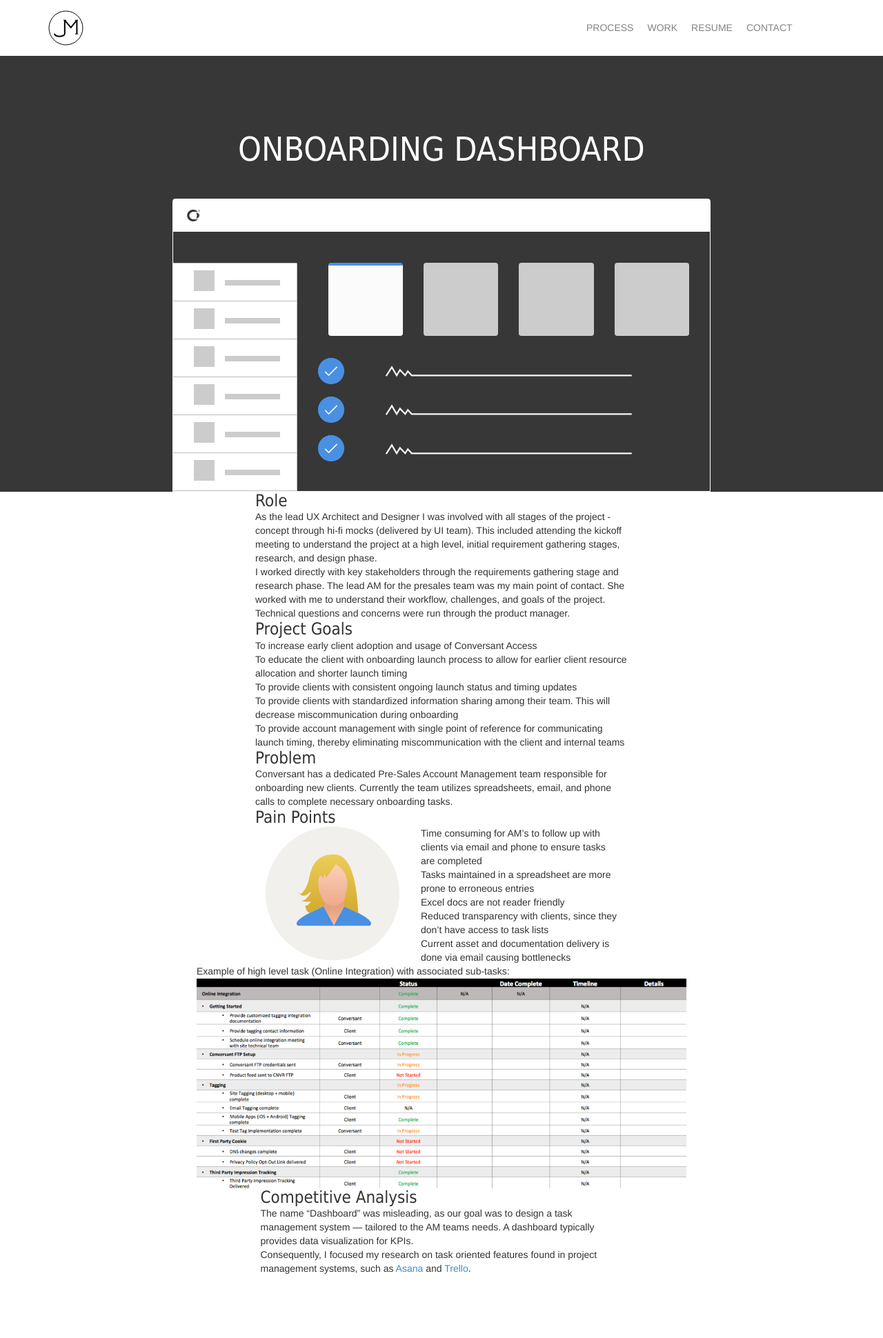
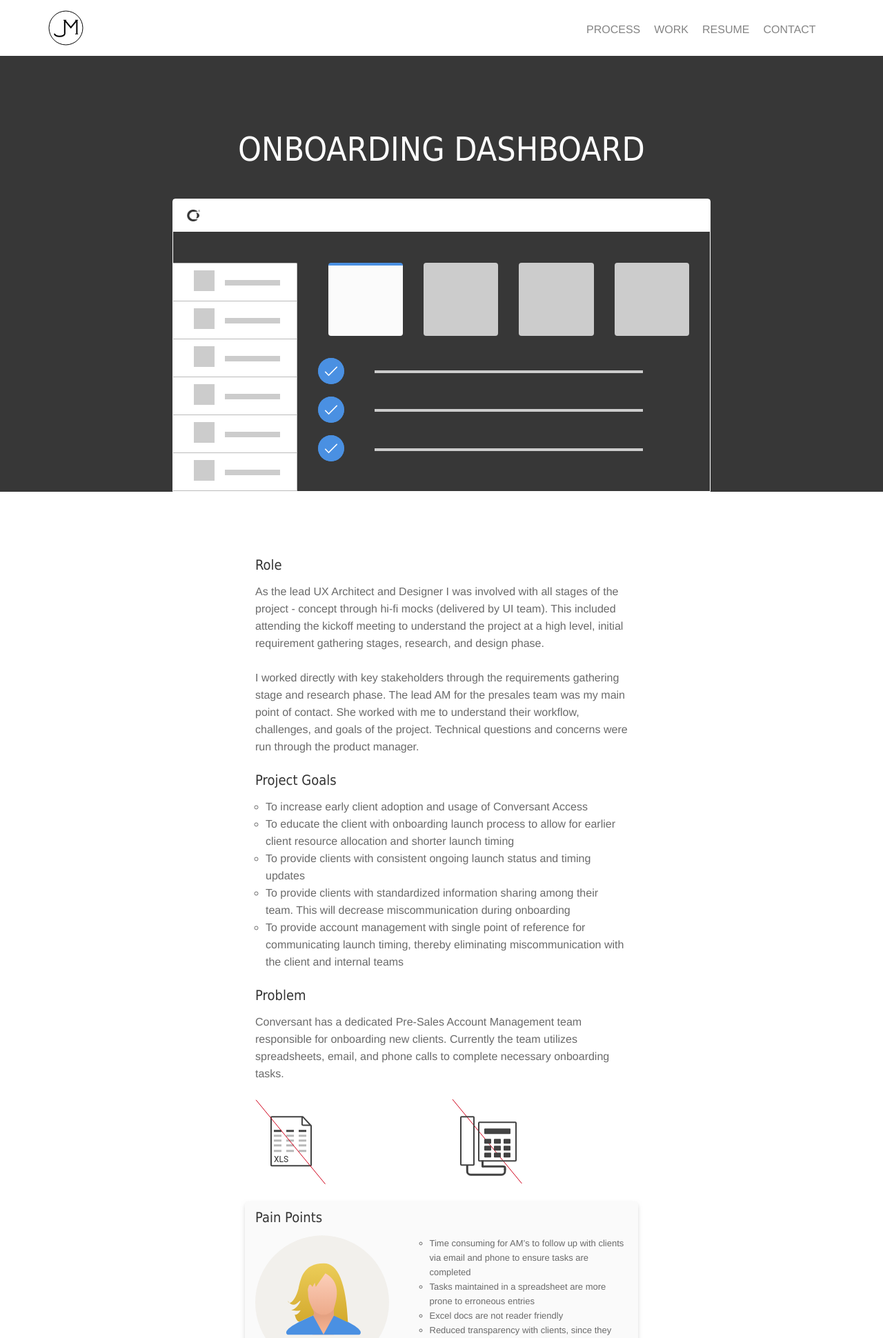
Before and after one commit to jmills312/portfolio, a PHP site: page /folio1.php in a window 1280 px wide. Shown: the top 1940 px of the page at 69% size. Before the commit the page ends 1847 px from the top, so only its background shows below. Run offline with PHP 8.4, Linux system fonts and the light colour scheme.

Commit message:
new assets and layout

```diff
--- a/assets/css/main.css
+++ b/assets/css/main.css
@@ -55,6 +55,15 @@ h2 {
 .black-heading h2 {
   font-weight: 300;
   color: #333;
+}
+.m-bottom {
+  margin-bottom: 25px;
+}
+.m-bottom2 {
+  margin-bottom: 45px;
+}
+.remove-m {
+  margin-bottom: 0 !important;
 }
 /* NAV */
 /* Menu Fade In */
@@ -276,6 +285,7 @@ nav ul li a:hover {
 #onboarding {
   background: #373737;
   padding-top: 145px;
+  margin-bottom: 95px;
 }
 #onboarding h2 {
   color: #fefefe;
@@ -285,7 +295,9 @@ nav ul li a:hover {
 }
 /** Task line svg **/
 .task_line {
-  margin-top: 18px;
+  height: 4px;
+  background: #ccc;
+  margin-top: 25px;
 }
 /** Checkmark svg**/
 .checkmark__circle {
@@ -368,8 +380,39 @@ animation-delay: 2s;
   }
 }
 /* onboard main section */
+.folio1 p, li  {
+  color: #6a6a6a;
+  font-size: 16px;
+  line-height: 25px;
+}
+.folio1 p {
+  margin-bottom: 25px;
+}
+.folio1 ul li {
+  list-style-type: circle;
+  margin-left: 15px;
+}
+.folio1 h3 {
+  font-size: 20px;
+  margin-bottom: 15px;
+}
 .task-list {
   max-width: 100%;
+}
+.pain-points {
+  background: #FAFAFA;
+  padding-top: 12px;
+  border-radius: 4px;
+  -webkit-box-shadow: 0px 3px 7px -2px rgba(156,156,156,0.7);
+  -moz-box-shadow: 0px 3px 7px -2px rgba(156,156,156,0.7);
+  box-shadow: 0px 3px 7px -2px rgba(156,156,156,0.7);
+}
+.pain-points ul {
+  margin-top: 38px;
+}
+.pain-points ul li {
+  font-size: 13px;
+  line-height: 21px;
 }
 /*-----------------------------------*/
 /*          MEDIA QUERIES            */
--- a/folio1.php
+++ b/folio1.php
@@ -2,15 +2,15 @@
 
 <!-- nav -->
 <?php include 'nav.php'?>
-
-<section id="onboarding">
+<!-- top -->
+<section class="folio1" id="onboarding">
 	<div class="container">
 		<div class="row">
-
 			<div class="col-xs-12">
 				<h2 class="text-center">onboarding dashboard</h2>
 			</div>
 		</div><!--/row-->
+		<div class="onboard-svg">
 			<div class="row">
 				<div class="col-sm-8 col-sm-offset-2 dashboard">
 					<div class="row">
@@ -90,27 +90,28 @@
 							<div class="col-sm-2">
 								<svg class="checkmark check1" xmlns="http://www.w3.org/2000/svg" viewBox="0 0 52 52"><circle class="checkmark__circle" cx="26" cy="26" r="25" fill="none"/><path class="checkmark__check" fill="none" d="M14.1 27.2l7.1 7.2 16.7-16.8"/></svg>
 							</div><!--/col-sm-4-->
-						<div class="col-sm-8"><img class="task_line" src="assets/img/portfolio/task_line.svg" data-aos="zoom-in" data-aos-duration="800"></div>
+							<div class="col-sm-8 task_line" data-aos="fade-right" data-aos-duration="1000"></div>
 						</div>
 						<div class="row">
 							<div class="col-sm-2">
 								<svg class="checkmark check2" xmlns="http://www.w3.org/2000/svg" viewBox="0 0 52 52"><circle class="checkmark__circle" cx="26" cy="26" r="25" fill="none"/><path class="checkmark__check" fill="none" d="M14.1 27.2l7.1 7.2 16.7-16.8"/></svg>
 							</div><!--/col-sm-4-->
-						<div class="col-sm-8"><img class="task_line" src="assets/img/portfolio/task_line.svg" data-aos="zoom-in" data-aos-duration="1400"></div>
+							<div class="col-sm-8 task_line" data-aos="fade-right" data-aos-duration="1200"></div>
 						</div>
 						<div class="row">
 							<div class="col-sm-2">
 								<svg class="checkmark check3" xmlns="http://www.w3.org/2000/svg" viewBox="0 0 52 52"><circle class="checkmark__circle" cx="26" cy="26" r="25" fill="none"/><path class="checkmark__check" fill="none" d="M14.1 27.2l7.1 7.2 16.7-16.8"/></svg>
 							</div><!--/col-sm-4-->
-						<div class="col-sm-8"><img class="task_line" src="assets/img/portfolio/task_line.svg" data-aos="zoom-in" data-aos-duration="2000"></div>
+							<div class="col-sm-8 task_line" data-aos="fade-right" data-aos-duration="1400"></div>
 						</div>
 				</div><!--/ col 8-->
 			</div><!--/row-->
 	</div><!--/container-->
 </section>
-<article>
+<!-- main content -->
+<article class="folio1">
 	<div class="container">
-		<div class="col-sm-6 col-sm-offset-3">
+		<div class="col-md-6 col-md-offset-3">
 			<h3>Role</h3>
 			<p>As the lead UX Architect and Designer I was involved with all stages of the project - concept through hi-fi mocks (delivered by UI team). This included attending the kickoff meeting to understand the project at a high level, initial requirement gathering stages, research, and design phase.
 			</p>
@@ -118,25 +119,33 @@
 			</p>
 
 		<h3>Project Goals</h3>
-			<ul>
+			<ul class="m-bottom">
 				<li>To increase early client adoption and usage of Conversant Access</li>
 				<li>To educate the client with onboarding launch process to allow for earlier client resource allocation and shorter launch timing</li>
 				<li>To provide clients with consistent ongoing launch status and timing updates</li>
 				<li>To provide clients with standardized information sharing among their team.  This will decrease miscommunication during onboarding</li>
 				<li>To provide account management with single point of reference for communicating launch timing, thereby eliminating miscommunication with the client and internal teams </li>
 			</ul>
-
+		<div class="problem m-bottom">
 			<h3>Problem</h3>
 			<p>Conversant has a dedicated Pre-Sales Account Management team responsible for onboarding new clients. Currently the team utilizes spreadsheets, email, and phone calls to complete necessary onboarding tasks.
 			</p>
-
-	<div class="pain-points">
+			<div class="row">
+				<div class="col-sm-6">
+					<img src="assets/img/portfolio/xls.svg" alt="xls doc">
+				</div>
+				<div class="col-sm-6">
+					<img src="assets/img/portfolio/phone.svg" alt="Phone">
+				</div>
+			</div><!--/row -->
+		</div><!--/problem-->
+		<div class="row pain-points m-bottom">
+			<div class="col-md-5">
 				<h3>Pain Points</h3>
-			<div class="col-sm-5">
-				<img src="assets/img/portfolio/onboard_user.svg" alt="onboarding user">
-			</div><!--/col sm 4-->
-			<div class="col-sm-7">
-				<ul>
+				<img class="m-bottom" src="assets/img/portfolio/onboard_user.svg" alt="onboarding user">
+			</div><!--/col sm 5-->
+			<div class="col-md-7">
+				<ul class="m-bottom2">
 					<li>Time consuming for AM’s to follow up with clients via email and phone to ensure tasks are completed </li>
 					<li>Tasks maintained in a spreadsheet are more prone to erroneous entries</li>
 					<li>Excel docs are not reader friendly</li>
@@ -144,52 +153,47 @@
 					<li>Current asset and documentation delivery is done via email causing bottlenecks</li>
 				</ul>
 			</div>
-		</div><!--/pain points-->
+		</div><!--/row-->
 	</div><!--/col sm 6-->
-	<div class="col-sm-12">
-		<div class="col-sm-8 col-sm-offset-2">
-			<p>Example of high level task (Online Integration) with associated sub-tasks:</p>
-			<img class="task-list" src="assets/img/portfolio/example_tasks.png" alt="sample task list">
-		</div><!-- col sm 8-->
-		<div class="col-sm-6 col-sm-offset-3">
+	<div class="col-md-12">
+		<div class="row">
+			<div class="col-md-8 col-md-offset-2">
+				<p class="remove-m">Example of high level task (Online Integration) with associated sub-tasks:</p>
+			</div>
+		</div><!--/row-->
+		<div class="row">
+			<div class="col-md-8 col-md-offset-2">
+				<img class="task-list m-bottom2" src="assets/img/portfolio/example_tasks.png" alt="sample task list">
+			</div>
+		</div>
+
+		<div class="row">
+			<div class="col-md-6 col-md-offset-3">
 				<h3>Competitive Analysis</h3>
-		<p>The name “Dashboard” was misleading,  as our goal was to design a task management system — tailored to the AM teams needs. A dashboard typically provides data visualization for KPIs.
+				<p>The name “Dashboard” was misleading,  as our goal was to design a task management system tailored to the AM teams needs. A dashboard typically provides data visualization for KPIs.
 				</p>
-		<p>Consequently, I focused my research on task oriented features found in project management systems, such as <a href="http:www.asana.com">Asana</a> and <a href="http:www.trello.com">Trello</a>.
+				<p>Consequently, I focused my research on task oriented features found in project management systems, such as <a href="http://www.asana.com" target="blank">Asana</a> and <a href="http://www.trello.com" target="blank">Trello</a>.
 				</p>
+			</div><!-- col md 6-->
 		</div>
-	</div><!--/col sm 12-->
+
+		<div class="row">
+			<div class="col-md-6 col-md-offset-2">
+				<h3>AM Flowchart</h3>
+			</div>
+		<div class="row">
+			<div class="col-sm-10 col-sm-offset-1">
+				<img src="assets/img/portfolio/am-flowchart1.svg" alt="onboarding flowchart">
+				<img src="assets/img/portfolio/am-flowchart2.svg" alt="onboarding flowchart">
+				<img src="assets/img/portfolio/am-flowchart3.svg" alt="onboarding flowchart">
+			</div>
+		</div>
+
 
 
 
 	</div><!-- /container-->
-
 </article>
-
-
-
-
-
-
-
-
-
-
-
-
-
-
-
-
-
-
-
-
-
-
-
-
-
 
 
 
```
Also changed, not shown: assets/img/portfolio/am-flowchart1.png (added), assets/img/portfolio/am-flowchart1.svg (added), assets/img/portfolio/am-flowchart2.svg (added), assets/img/portfolio/am-flowchart3.svg (added). Lines whose indentation alone changed are shown as unchanged.
